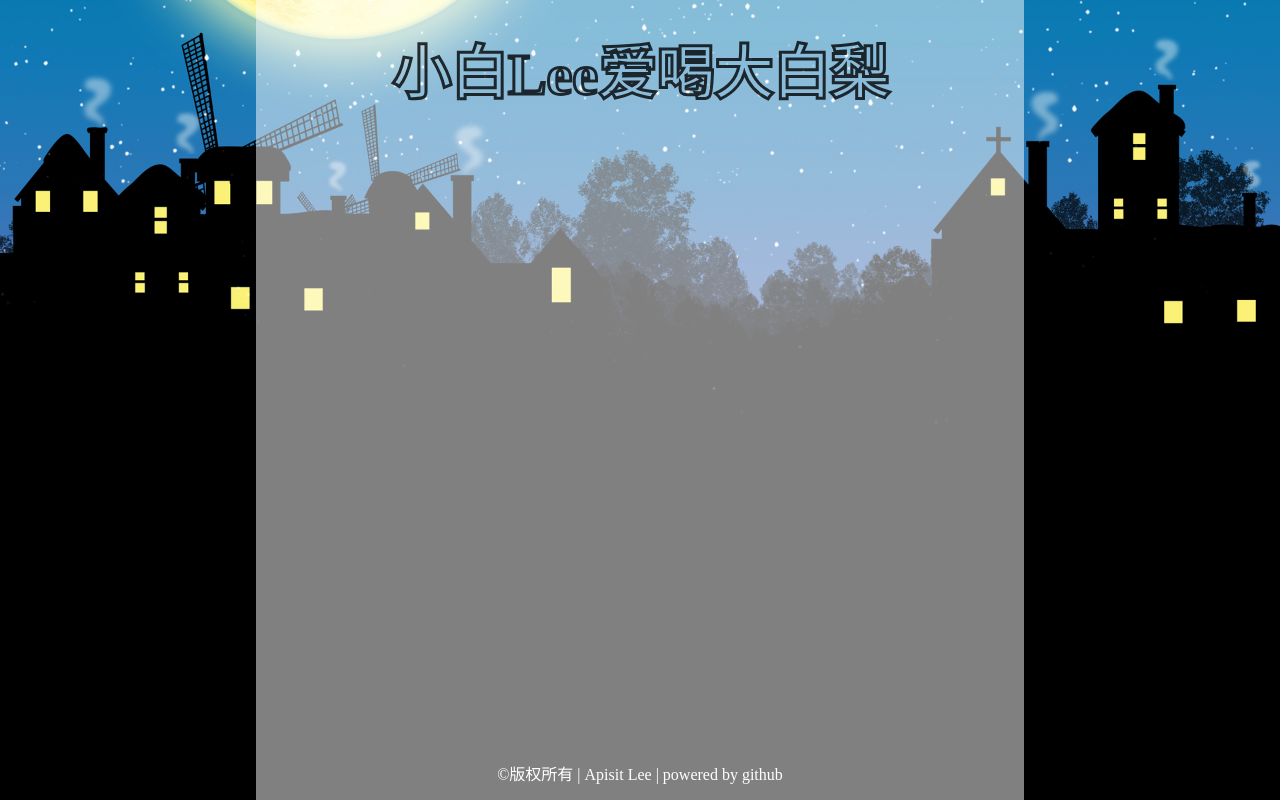
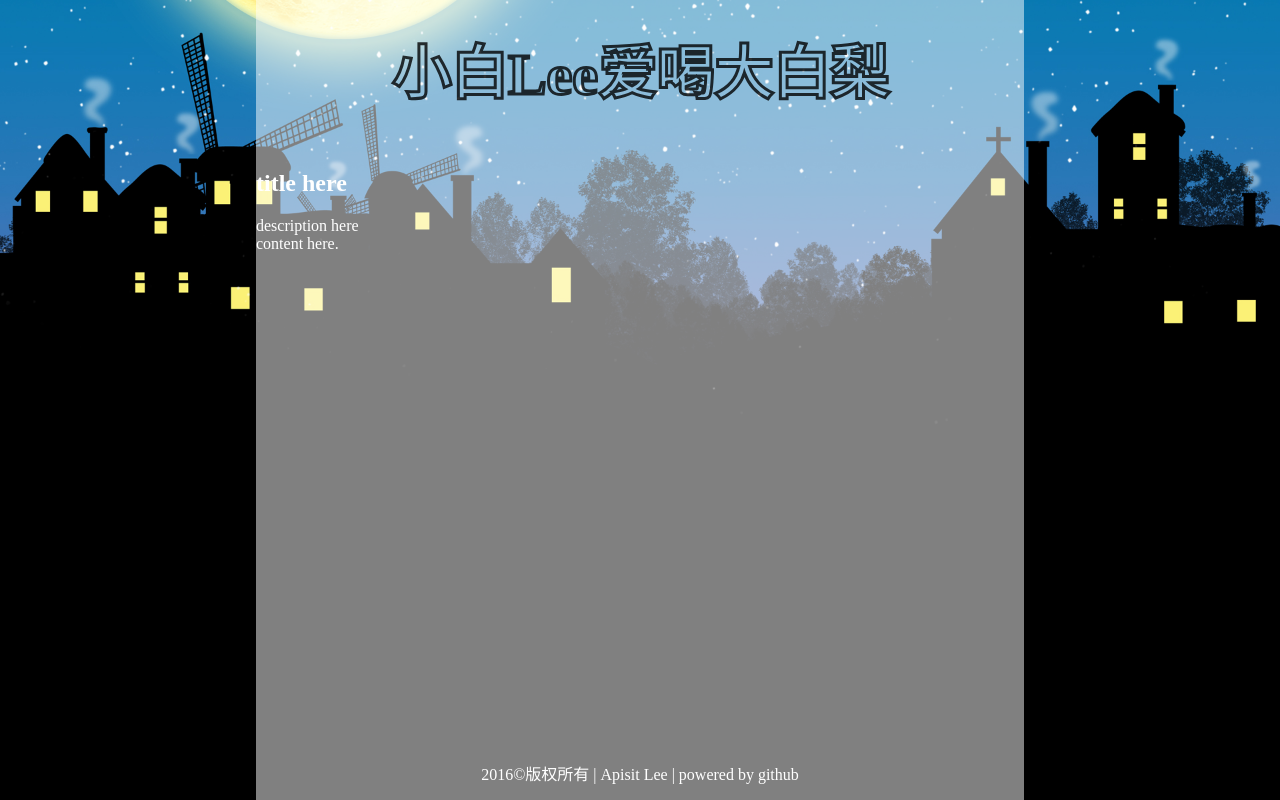
Before and after one commit to hxLee/blog, a plain HTML site: page index.html in a window 1280 px wide. Drawn offline with Linux system fonts and the light colour scheme.

Commit message:
add achieve structure

```diff
--- a/index.html
+++ b/index.html
@@ -11,8 +11,12 @@
 <body>
 	<div id="main">
 		<header>小白Lee爱喝大白梨</header>
-		<section id=""></section>
-		<footer>&copy;版权所有 | Apisit Lee | powered by github</footer>
+		<section class="archieve">
+			<h2 class="arch_tit">title here</h2>
+			<div class="arc_des">description here</div>
+			<div class="arc_con">content here.</div>
+		</section>
+		<footer>2016&copy;版权所有 | Apisit Lee | powered by github</footer>
 	</div>
 </body>
 </html>
```
